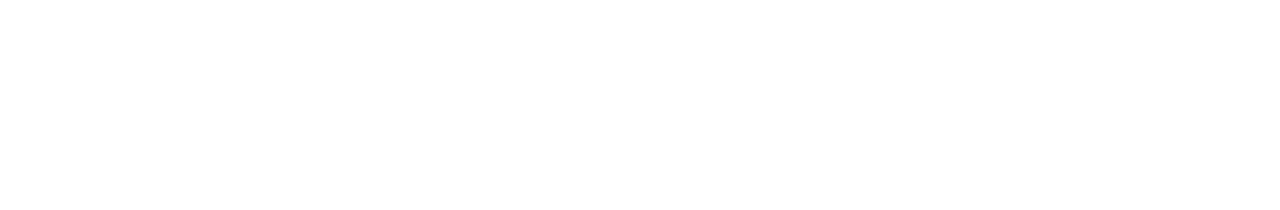
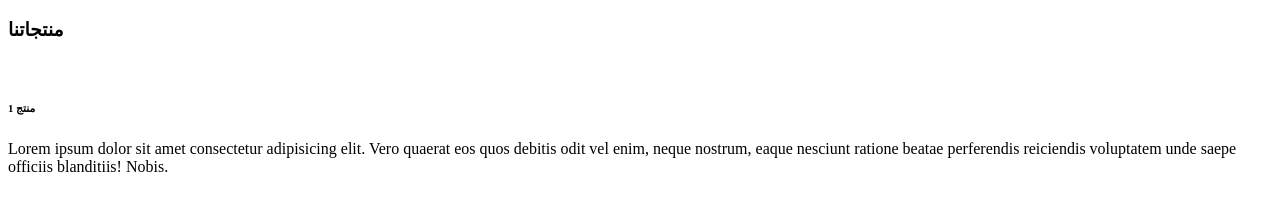
Before and after one commit to arbhmnalnt/mern_stack, a plain HTML site: page #01_lecture1_task/index.html in a window 1280 px wide. Drawn offline with Linux system fonts and the light colour scheme.

Commit message:
starting 3

```diff
--- a/#01_lecture1_task/index.html
+++ b/#01_lecture1_task/index.html
@@ -9,6 +9,16 @@
         <link rel="stylesheet" href="">
     </head>
     <body>
+        <h3>منتجاتنا</h3>
 
+        <div class="container">
+            <div class="product_holder">
+                <a><img src=""></a>
+                <h6>منتج 1</h6>
+                <p>
+                    Lorem ipsum dolor sit amet consectetur adipisicing elit. Vero quaerat eos quos debitis odit vel enim, neque nostrum, eaque nesciunt ratione beatae perferendis reiciendis voluptatem unde saepe officiis blanditiis! Nobis.
+                </p>
+            </div>
+        </div>
     </body>
 </html>
```
Also changed, not shown: #01_lecture1_task/product_details.html (added, +14 -0 lines), #01_lecture1_task/as.txt (deleted).
